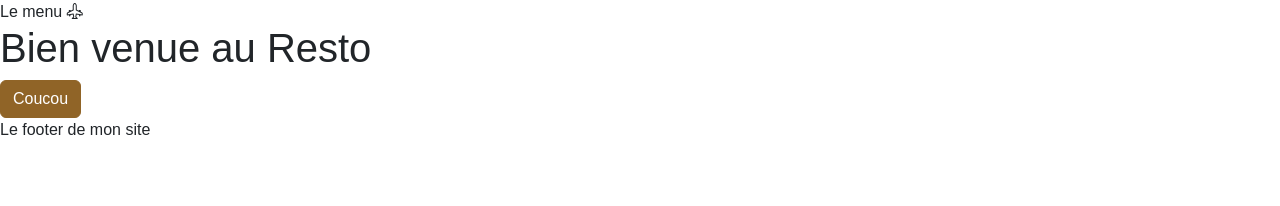
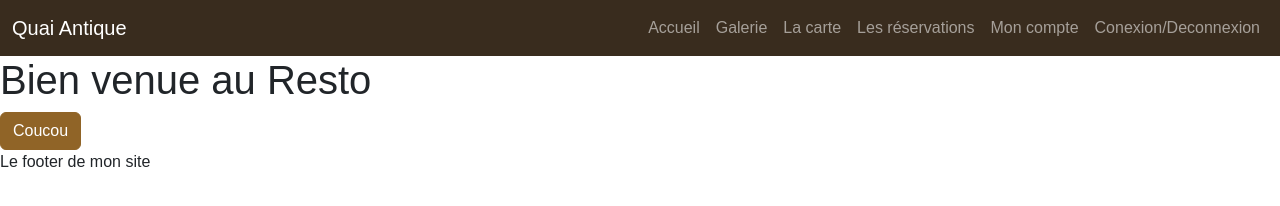
Before and after one commit to fnikme/QuaiAntiqueRestoFront, a website with bundled scripts: page index.html in a window 1280 px wide. Built offline with nearby package versions, Linux system fonts and the light colour scheme; files whose address does not match are found by name; a web font is replaced by a local one.

Commit message:
Add site header

```diff
--- a/index.html
+++ b/index.html
@@ -11,7 +11,38 @@
 </head>
 <body>
 
-    <head> Le menu <i class="bi bi-airplane-engines"></i></head>
+    <header>
+        <nav class="navbar navbar-expand-lg bg-dark" data-bs-theme="dark">
+            <div class="container-fluid">
+              <a class="navbar-brand" href="/">Quai Antique</a>
+              <button class="navbar-toggler" type="button" data-bs-toggle="collapse" data-bs-target="#navbarSupportedContent" aria-controls="navbarSupportedContent" aria-expanded="false" aria-label="Toggle navigation">
+                <span class="navbar-toggler-icon"></span>
+              </button>
+              <div class="collapse navbar-collapse" id="navbarSupportedContent">
+                <ul class="navbar-nav ms-auto mb-2 mb-lg-0">
+                  <li class="nav-item">
+                    <a class="nav-link" href="/">Accueil</a>
+                  </li>
+                  <li class="nav-item">
+                    <a class="nav-link" href="#">Galerie</a>
+                  </li>
+                  <li class="nav-item">
+                    <a class="nav-link" href="#">La carte</a>
+                  </li>
+                  <li class="nav-item">
+                    <a class="nav-link" href="#">Les réservations</a>
+                  </li>
+                  <li class="nav-item">
+                    <a class="nav-link" href="#">Mon compte</a>
+                  </li>
+                  <li class="nav-item">
+                    <a class="nav-link" href="#">Conexion/Deconnexion</a>
+                  </li>
+                </ul>
+              </div>
+            </div>
+          </nav>
+    </header>
 
     <main id="main-page">
         <!--Le contenu de ma page sera injectée ici-->
```
